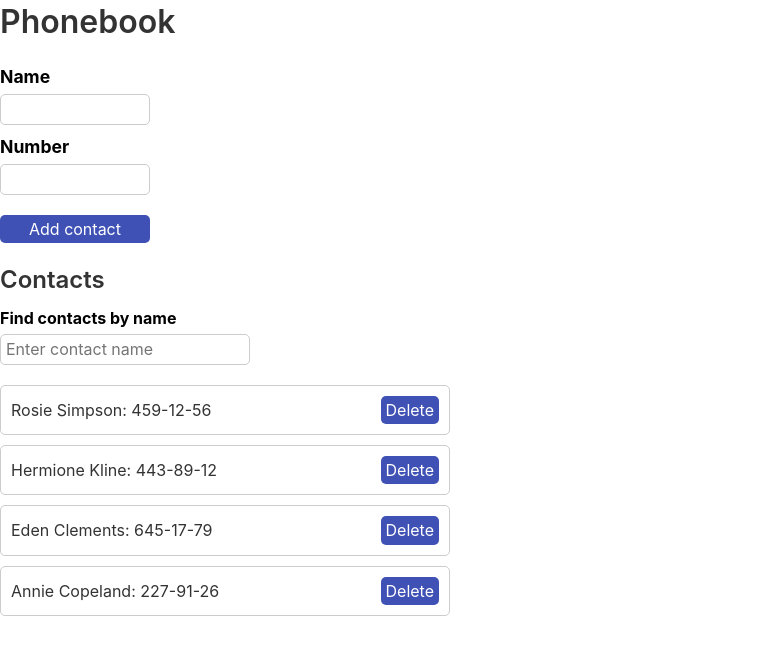
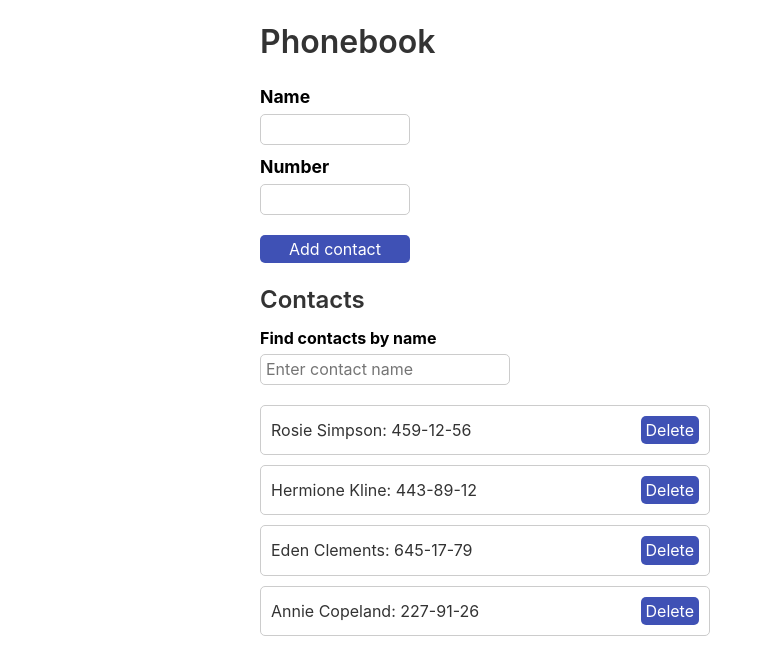
Before and after one commit to ProtasevichOleg/goit-react-hw-03-phonebook, a React (Create React App) app: page / in a window 1280 px wide. Shown: the top 672 px of the page, without its empty margins (0-773 px from the left). Built offline with nearby package versions, Linux system fonts and the light colour scheme.

Commit message:
Update App.jsx

```diff
--- a/src/components/App.jsx
+++ b/src/components/App.jsx
@@ -5,7 +5,7 @@ import { nanoid } from 'nanoid';
 import ContactForm from './ContactForm';
 import ContactList from './ContactList';
 import Filter from './Filter';
-// import Layout from './Layout/Layout';
+import Layout from './Layout/Layout';
 import { MainTitle, SubTitle } from './Titles';
 
 class App extends Component {
@@ -103,13 +103,13 @@ class App extends Component {
     const { filter } = this.state;
 
     return (
-      <div>
+      <Layout>
         <MainTitle title="Phonebook" />
         <ContactForm onSubmit={this.handleAddContact} />
         <SubTitle title="Contacts" />
         <Filter value={filter} onChange={this.handleSearchInputChange} />
         <ContactList contacts={filteredContacts} onDelete={this.handleDelete} />
-      </div>
+      </Layout>
     );
   }
 }
```
